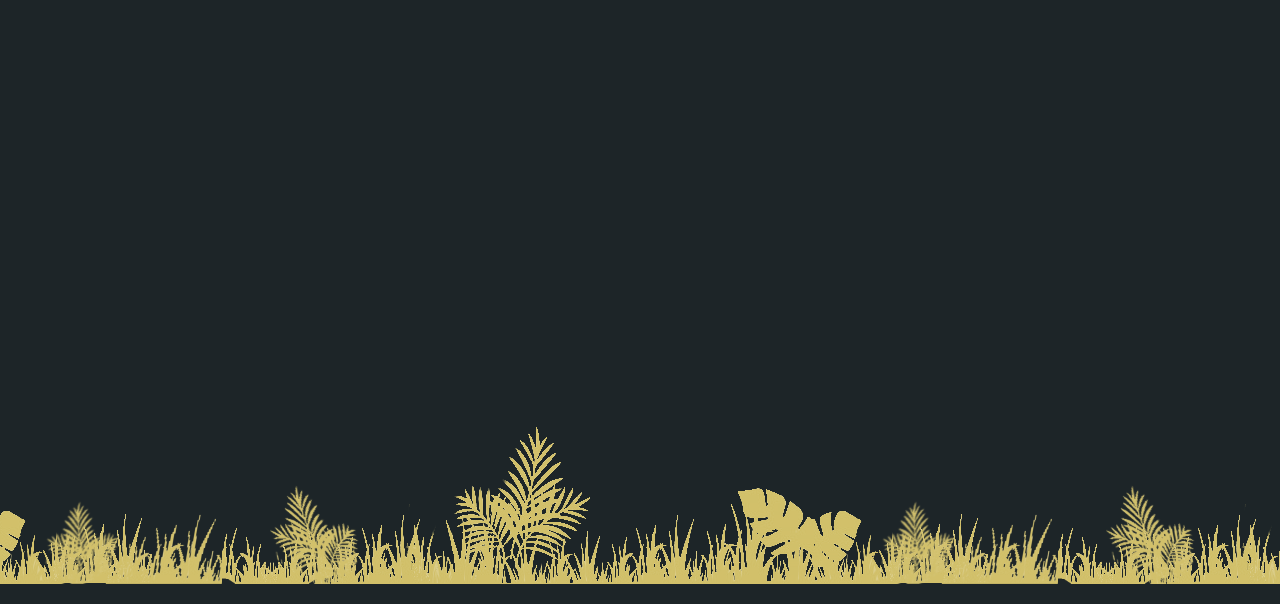
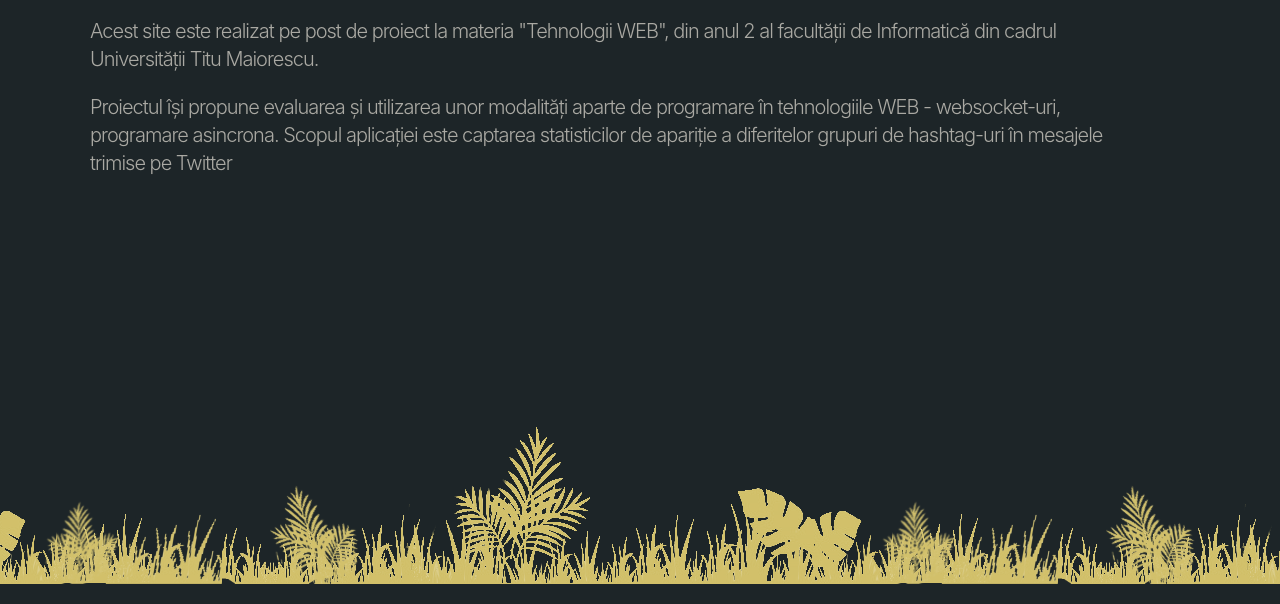
Before and after one commit to sorinmilu/sparrow, a website: page about_this_site.html in a window 1280 px wide. Shown: the part 196-800 px from the top of the page. Drawn offline with Linux system fonts and the light colour scheme; a web font is replaced by a local one.

Commit message:
index text

```diff
--- a/about_this_site.html
+++ b/about_this_site.html
@@ -35,8 +35,8 @@
     <div class="main-text">
         <div class="typer">Despre acest site</div>
         <div class="text-block link">
-            <p></p>
-            <p></p>
+            <p>Acest site este realizat pe post de proiect la materia "Tehnologii WEB", din anul 2 al facultății de Informatică din cadrul Universității Titu Maiorescu.  </p>
+            <p>Proiectul își propune evaluarea și utilizarea unor modalități aparte de programare în tehnologiile WEB - websocket-uri, programare asincrona. Scopul aplicației este captarea statisticilor de apariție a diferitelor grupuri de hashtag-uri în mesajele trimise pe Twitter</p>
         </div>
     </div>
 </div>
```
Also changed, not shown: twitter-api.html (+1 -1 lines).
